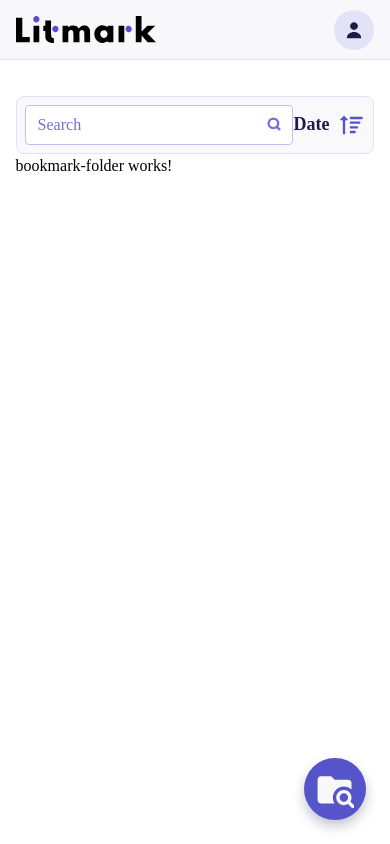
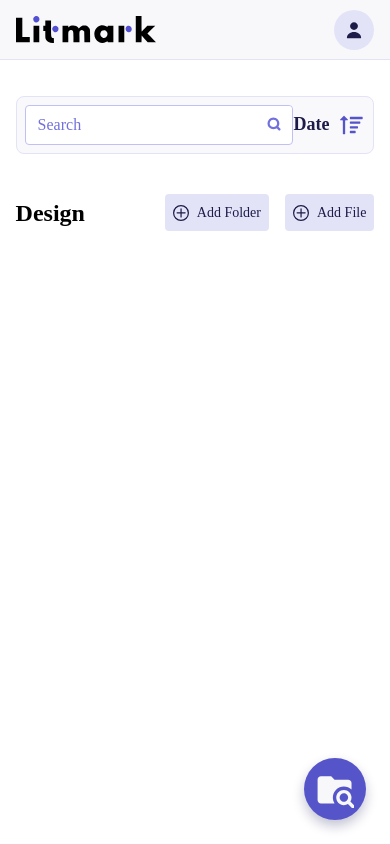
Before and after one commit to abhishek98s/LITMARK_FRONTEND, an Angular app in the folder Client/: page /bookmark/1 in a window 390 px wide. Built offline with nearby package versions, Linux system fonts and the light colour scheme; a web font is replaced by a local one.

Commit message:
add navigation

```diff
--- a/Client/src/app/Model/folder.ts
+++ b/Client/src/app/Model/folder.ts
@@ -1,4 +1,5 @@
 export interface folder {
+    id: string,
     img: string
     title: string,
 }
--- a/Client/src/app/Modules/bookmark-folder/bookmark-folder.component.html
+++ b/Client/src/app/Modules/bookmark-folder/bookmark-folder.component.html
@@ -1 +1,12 @@
-<p>bookmark-folder works!</p>
+<section class="inside-bookmark">
+    <header class="flex flex-between-center mt-[40px]">
+        <h2 class="text-title-md-bold">Design</h2>
+
+        <div class="flex gap-[16px]">
+            <app-add-folder [value]="'Add Folder'"></app-add-folder>
+            <app-add-folder [value]="'Add File'"></app-add-folder>
+        </div>
+    </header>
+
+
+</section>
--- a/Client/src/app/Shared/add-folder/add-folder.component.html
+++ b/Client/src/app/Shared/add-folder/add-folder.component.html
@@ -1,7 +1,7 @@
-<button class="add-folder text-label-md-medium bg-primary-200 rounded-1 text-primary-900">
+<button class="add-folder bg-primary-200 rounded-1 text-primary-900">
     <figure class="w-[16px]">
         <img src="assets/icon/circle-plus.svg">
     </figure>
 
-    <span>Add Folder</span>
+    <span class="text-label-md-medium">{{value}}</span>
 </button>
--- a/Client/src/app/Shared/add-folder/add-folder.component.ts
+++ b/Client/src/app/Shared/add-folder/add-folder.component.ts
@@ -1,4 +1,4 @@
-import { Component } from '@angular/core';
+import { Component, Input } from '@angular/core';
 
 @Component({
   selector: 'app-add-folder',
@@ -6,5 +6,7 @@ import { Component } from '@angular/core';
   styleUrls: ['./add-folder.component.scss']
 })
 export class AddFolderComponent {
+  @Input() value!: string;
+  @Input() icon!: string;
 
 }
--- a/Client/src/app/Shared/folder/folder.component.html
+++ b/Client/src/app/Shared/folder/folder.component.html
@@ -1,4 +1,4 @@
-<div class="folder rounded-2 flex-between-center">
+<a routerLink="/bookmark/{{folder.id}}" class="folder rounded-2 flex-between-center">
     <div class="flex-between-center gap-[16px] text-primary-900 text-body-md-medium">
         <figure class="rounded-2 w-[40px] md:w-[30px] h-[40px] md:h-[30px]">
             <img src={{folder.img}}>
@@ -10,4 +10,4 @@
     <figure class="w-[30px] h-[30px]">
         <img src="assets/icon/more.svg">
     </figure>
-</div>
+</a>
--- a/Client/src/app/Shared/sidebar/sidebar.component.html
+++ b/Client/src/app/Shared/sidebar/sidebar.component.html
@@ -1,8 +1,10 @@
 <aside class="sidebar flex flex-col bg-primary-20 relative">
 
-    <figure class="w-[140px] p-[8px] md:p-0">
-        <img src="assets/image/logo.svg">
-    </figure>
+    <a routerLink="/">
+        <figure class="w-[140px] p-[8px] md:p-0">
+            <img src="assets/image/logo.svg">
+        </figure>
+    </a>
 
     <app-input-box class="p-[8px] md:p-0"></app-input-box>
 
@@ -12,7 +14,7 @@
         <div class="md:flex justify-between align-items-center hidden">
             <div class="text-body-xl-bold">Folders</div>
 
-            <app-add-folder></app-add-folder>
+            <app-add-folder [value]="'Add Folder'" [icon]="'circle-plus'"></app-add-folder>
         </div>
 
         <div class="h-[100%] folder-list">
--- a/Client/src/app/app.component.html
+++ b/Client/src/app/app.component.html
@@ -12,7 +12,7 @@
 
             <router-outlet></router-outlet>
 
-            <a href="#" (click)="toggleSidebar()"
+            <a href="javascript:void(0)" (click)="toggleSidebar()"
                 class="fixed bottom-[24px] right-[24px] p-[12px] rounded-full w-[62px] h-[62px] shadow-1 bg-primary-800 justify-center items-center flex md:hidden">
                 <img src="assets/icon/search-folder.svg">
             </a>
--- a/Client/src/app/bookmark.service.ts
+++ b/Client/src/app/bookmark.service.ts
@@ -277,62 +277,77 @@ export class BookmarkService {
 
   private folders: folder[] = [
     {
+      id: '1',
       img: 'assets/image/folder-1.png',
       title: 'Technology'
     },
     {
+      id: '2',
       img: 'assets/image/folder-2.png',
       title: 'Health'
     },
     {
+      id: '3',
       img: 'assets/image/folder-3.png',
       title: 'Study'
     },
     {
+      id: '4',
       img: 'assets/image/folder-4.png',
       title: 'Design'
     },
     {
+      id: '5',
       img: 'assets/image/folder-5.png',
       title: 'Book'
     },
     {
+      id: '6',
       img: 'assets/image/folder-1.png',
       title: 'Technology'
     },
     {
+      id: '7',
       img: 'assets/image/folder-2.png',
       title: 'Health'
     },
     {
+      id: '8',
       img: 'assets/image/folder-3.png',
       title: 'Study'
     },
     {
+      id: '9',
       img: 'assets/image/folder-4.png',
       title: 'Design'
     },
     {
+      id: '10',
       img: 'assets/image/folder-5.png',
       title: 'Book'
     },
     {
+      id: '11',
       img: 'assets/image/folder-1.png',
       title: 'Technology'
     },
     {
+      id: '12',
       img: 'assets/image/folder-2.png',
       title: 'Health'
     },
     {
+      id: '13',
       img: 'assets/image/folder-3.png',
       title: 'Study'
     },
     {
+      id: '14',
       img: 'assets/image/folder-4.png',
       title: 'Design'
     },
     {
+      id: '15',
       img: 'assets/image/folder-5.png',
       title: 'Book'
     },
```
Also changed, not shown: Client/src/app/Shared/shared.module.ts (+5 -2 lines).
